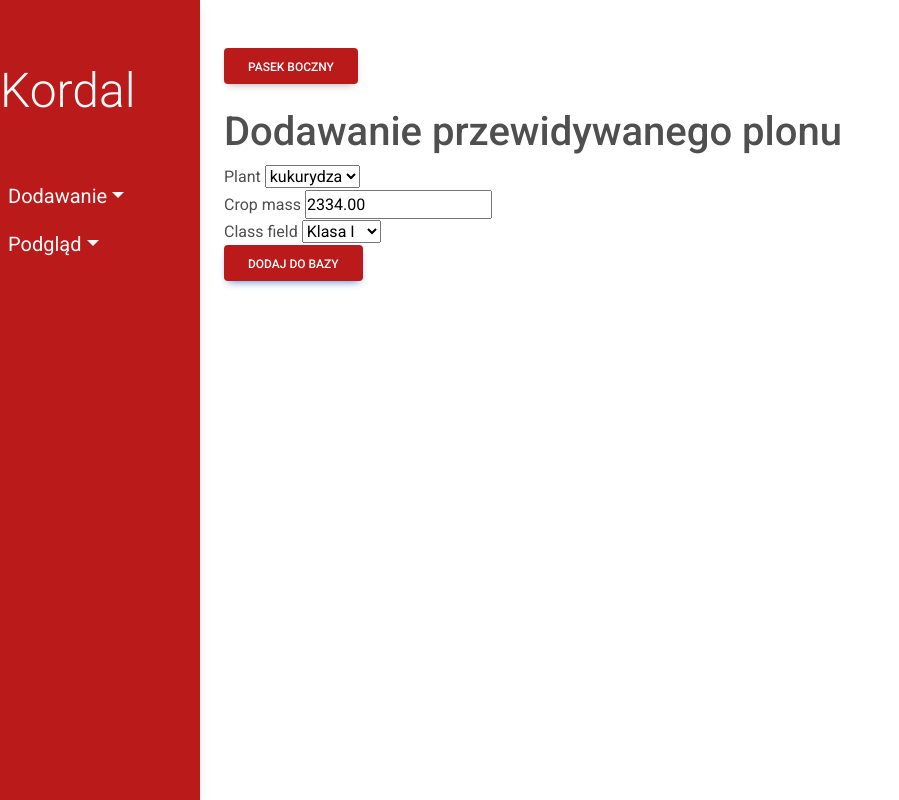
After one commit to Szymon1932/Farm-Helper, a Django app: page /predicted_crops/update/1 in a window 1280 px wide. The commit adds this page. Shown: the whole page, without its empty margins (0-899 px from the left). Run offline with Django 4.2, Linux system fonts and the light colour scheme; data comes from the database, SQL or seed files in the repository; both versions use the stored data as it was after the commit.

Commit message:
Added predictedCrops

```diff
--- a/farm_helper/fields/forms.py
+++ b/farm_helper/fields/forms.py
@@ -32,9 +32,14 @@ class DatePickerInput(forms.DateInput):
 class CreatePlantPrice(forms.ModelForm):
     # date = forms.DateField(widget=forms.DateInput(format='%d/%m/%Y'), input_formats=DATE_INPUT_FORMATS)  # add better formatting and filerting
     date = forms.DateField(widget=DatePickerInput)
-    # add retrieving name not key
 
     class Meta:
         model = PlantPrice
         fields = '__all__'
-        #fields = ['price','date','plant','is_predicted']
+
+
+class CreatePredictedCrop(forms.ModelForm):
+
+    class Meta:
+        model = PredictedCrop
+        fields = '__all__'
--- a/farm_helper/fields/models.py
+++ b/farm_helper/fields/models.py
@@ -23,6 +23,9 @@ class ClassField(models.Model):
 
     class Meta:
         db_table = 'ClassField'
+
+    def __str__(self):
+        return self.class_name
 
 
 class Plant(models.Model):
--- /dev/null
+++ b/farm_helper/fields/templates/fields/add/addPredictedCrop.html
@@ -0,0 +1,17 @@
+{% extends 'fields/index.html' %}
+{% block content %}
+      <h1>Dodawanie przewidywanego plonu</h1>
+      <form method = 'POST'>
+        {% csrf_token %}
+        {% for field in upload_form %}
+        <tr>
+          <th>{{field.label}}</th>
+          <td>{{ field }}</td>
+          <br />
+        </tr>
+        {% endfor %}
+      <button type="submit" class="btn btn-primary menu-btn">Dodaj do bazy</button>
+      </form>
+
+    </section>
+    {% endblock %}
--- a/farm_helper/fields/templates/fields/index.html
+++ b/farm_helper/fields/templates/fields/index.html
@@ -43,7 +43,7 @@
               <li><a href="{% url 'add-plant' %}" class="dropdown-item text-light pl-5 p-2">Dodaj roślinę</a></li>
               <li><a href="{% url 'add-fertilizer' %}" class="dropdown-item text-light pl-5 p-2">Dodaj nawóz</a></li>
               <li><a href="{% url 'add-plant_price' %}"  class="dropdown-item text-light pl-5 p-2">Dodaj cenę rośliny</a></li>
-              <li><a href="#" class="dropdown-item text-light pl-5 p-2">Dodaj przewidywany plon</a></li>
+              <li><a href="{% url 'add-predicted_crop' %}" class="dropdown-item text-light pl-5 p-2">Dodaj przewidywany plon</a></li>
               <li><a href="#" class="dropdown-item text-light pl-5 p-2">Dodaj plan nawożenia</a></li>
               <li><a href="#" class="dropdown-item text-light pl-5 p-2">Dodaj pole</a></li>
            </ul>
@@ -58,7 +58,7 @@
               <li><a href="{% url 'show-plants' %}" class="dropdown-item text-light pl-5 p-2">Pokaż rośliny</a></li>
               <li><a href="{% url 'show-fertilizers' %}" class="dropdown-item text-light pl-5 p-2">Pokaż nawozy</a></li>
               <li><a href="{% url 'show-plant_prices' %}"  class="dropdown-item text-light pl-5 p-2">Pokaż ceny roślin</a></li>
-              <li><a href="#" class="dropdown-item text-light pl-5 p-2">Pokaż przewidywany plon</a></li>
+              <li><a href="{% url 'show-predicted_crops' %}" class="dropdown-item text-light pl-5 p-2">Pokaż przewidywany plon</a></li>
               <li><a href="#" class="dropdown-item text-light pl-5 p-2">Pokaż plany nawożenia</a></li>
               <li><a href="#" class="dropdown-item text-light pl-5 p-2">Pokaż pola</a></li>
            </ul>
--- a/farm_helper/fields/templates/fields/show/classField.html
+++ b/farm_helper/fields/templates/fields/show/classField.html
@@ -7,8 +7,8 @@
           <div class="card">
             <div class="card-body">
               <h5 class="card-title">{{ class_field.class_name}}</h5>
-              <a href="update/{{fertilizer.id}}" class="btn my-2 menu-btn">Edytuj</a>
-              <a href="delete/{{fertilizer.id}}" class="btn my-2 menu-btn">Usuń</a>
+              <a href="update/{{class_field.id}}" class="btn my-2 menu-btn">Edytuj</a>
+              <a href="delete/{{class_field.id}}" class="btn my-2 menu-btn">Usuń</a>
             </div>
           </div>
         </div>
--- a/farm_helper/fields/urls.py
+++ b/farm_helper/fields/urls.py
@@ -1,12 +1,13 @@
 from django.urls import path
-from .views import viewsFertilizer, viewsClassField, viewsPlant, viewsPlantPrice
+from .views import viewsFertilizer, viewsClassField, viewsPlant, viewsPlantPrice, viewsPredictedCrop
 from django.conf.urls.static import static
 
 urlpatterns = [
     path('', viewsFertilizer.index, name='index'),
 
     # fertilizers
-    path('fertilizers/', viewsFertilizer.show_fertilizers, name='show-fertilizers'),
+    path('fertilizers/', viewsFertilizer.show_fertilizers,
+         name='show-fertilizers'),
     path('fertilizers/add_element/',
          viewsFertilizer.add_fertilizer, name='add-fertilizer'),
     path('fertilizers/update/<int:fertilizer_id>',
@@ -47,4 +48,16 @@ urlpatterns = [
          viewsPlantPrice.update_plant_price),
     path('plant_prices/delete/<int:plant_price_id>',
          viewsPlantPrice.delete_plant_price),
+
+    # predictedCrops
+
+    path('predicted_crops/', viewsPredictedCrop.show_predicted_crops,
+         name='show-predicted_crops'),
+    path('predicted_crops/add_element/',
+         viewsPredictedCrop.add_predicted_crop, name='add-predicted_crop'),
+    path('predicted_crops/update/<int:predicted_crop_id>',
+         viewsPredictedCrop.update_predicted_crop),
+    path('predicted_crops/delete/<int:predicted_crop_id>',
+         viewsPredictedCrop.delete_predicted_crop),
+
 ]
--- a/farm_helper/fields/views/viewsClassField.py
+++ b/farm_helper/fields/views/viewsClassField.py
@@ -31,7 +31,7 @@ def update_class_field(request, class_field_id):
     try:
         class_field_obj = ClassField.objects.get(id=class_field_id)
     except ClassField.DoesNotExist:
-        return redirect('show-class-fields')
+        return redirect('show-class_fields')
     class_field_form = CreateClassField(
         request.POST or None, instance=class_field_obj)
     if class_field_form.is_valid():
--- /dev/null
+++ b/farm_helper/fields/views/viewsPredictedCrop.py
@@ -0,0 +1,50 @@
+from django.shortcuts import render, redirect
+from ..models import *
+from ..forms import *
+from django.http import HttpResponse
+
+
+def show_predicted_crops(request):
+    predicted_crops = PredictedCrop.objects.all()
+    return render(request, 'fields/show/predictedCrop.html', {'predicted_crops': predicted_crops})
+
+
+def index(request):
+    return render(request, 'fields/index.html')
+
+
+def add_predicted_crop(request):
+    add_predicted_crop = CreatePredictedCrop()
+    if request.method == 'POST':
+        add_predicted_crop = CreatePredictedCrop(request.POST, request.FILES)
+        if add_predicted_crop.is_valid():
+            add_predicted_crop.save()
+            return redirect('show-predicted_crops')  # name in urls
+        else:
+            return HttpResponse("""Błędne dane. <a href = "{{ url : 'show-predicted_crops'}}">Odśwież</a>""")
+    else:
+        return render(request, 'fields/add/addPredictedCrop.html', {'upload_form': add_predicted_crop})
+
+
+def update_predicted_crop(request, predicted_crop_id):
+    predicted_crop_id = int(predicted_crop_id)
+    try:
+        predicted_crop_obj = PredictedCrop.objects.get(id=predicted_crop_id)
+    except PredictedCrop.DoesNotExist:
+        return redirect('show-predicted_crops')
+    predicted_crop_form = CreatePredictedCrop(
+        request.POST or None, instance=predicted_crop_obj)
+    if predicted_crop_form.is_valid():
+        predicted_crop_form.save()
+        return redirect('show-predicted_crops')
+    return render(request, 'fields/add/addPredictedCrop.html', {'upload_form': predicted_crop_form})
+
+
+def delete_predicted_crop(request, predicted_crop_id):
+    predicted_crop_id = int(predicted_crop_id)
+    try:
+        predicted_crop_obj = PredictedCrop.objects.get(id=predicted_crop_id)
+    except PredictedCrop.DoesNotExist:
+        return redirect('show-predicted_crops')
+    predicted_crop_obj.delete()
+    return redirect('show-predicted_crops')
```
Also changed, not shown: farm_helper/fields/templates/fields/show/predictedCrop.html (added, +19 -0 lines), farm_helper/db.sqlite3.
